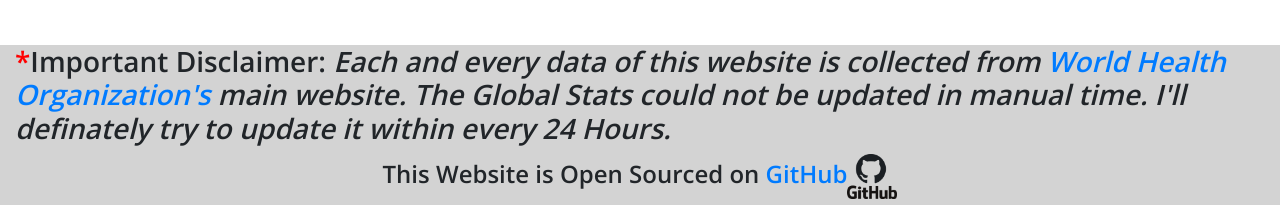
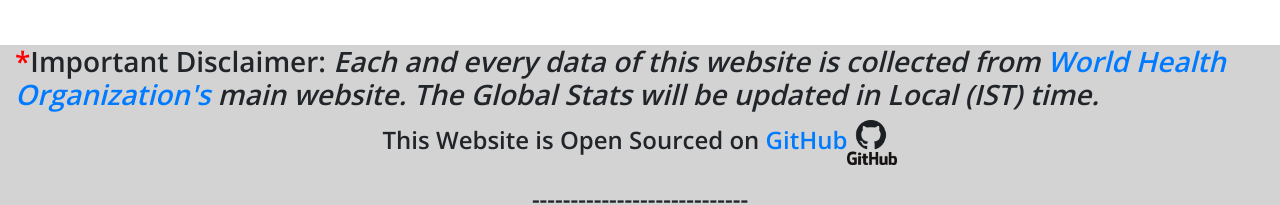
Before and after one commit to soumya-99/Covid-19_Pandemic, a plain HTML site: page index.html in a window 1280 px wide. Shown: the part 2009-2214 px from the top of the page. Drawn offline with nearby package versions, Linux system fonts and the light colour scheme; no server answers.

Commit message:
footer change

```diff
--- a/index.html
+++ b/index.html
@@ -315,7 +315,7 @@ Some Countries like America & India are trying to use the Bengal Chemical's (Cre
 
 <section id="footer">
 	<div class="container-fluid">
-		<h3><strong><span style="color: red;">*</span>Important Disclaimer:</strong> <i>Each and every data of this website is collected from <a href="https://www.who.int/">World Health Organization's</a> main website. The Global Stats could not be updated in manual time. I'll definately try to update it within every 24 Hours.</i></h3>
+		<h3><strong><span style="color: red;">*</span>Important Disclaimer:</strong> <i>Each and every data of this website is collected from <a href="https://www.who.int/">World Health Organization's</a> main website. The Global Stats will be updated in Local (IST) time.</i></h3>
 
 		<center>
 			<p>This Website is Open Sourced on <a href="https://github.com/soumya-99">GitHub</a><img src="github_PNG20.png"></p>
```
